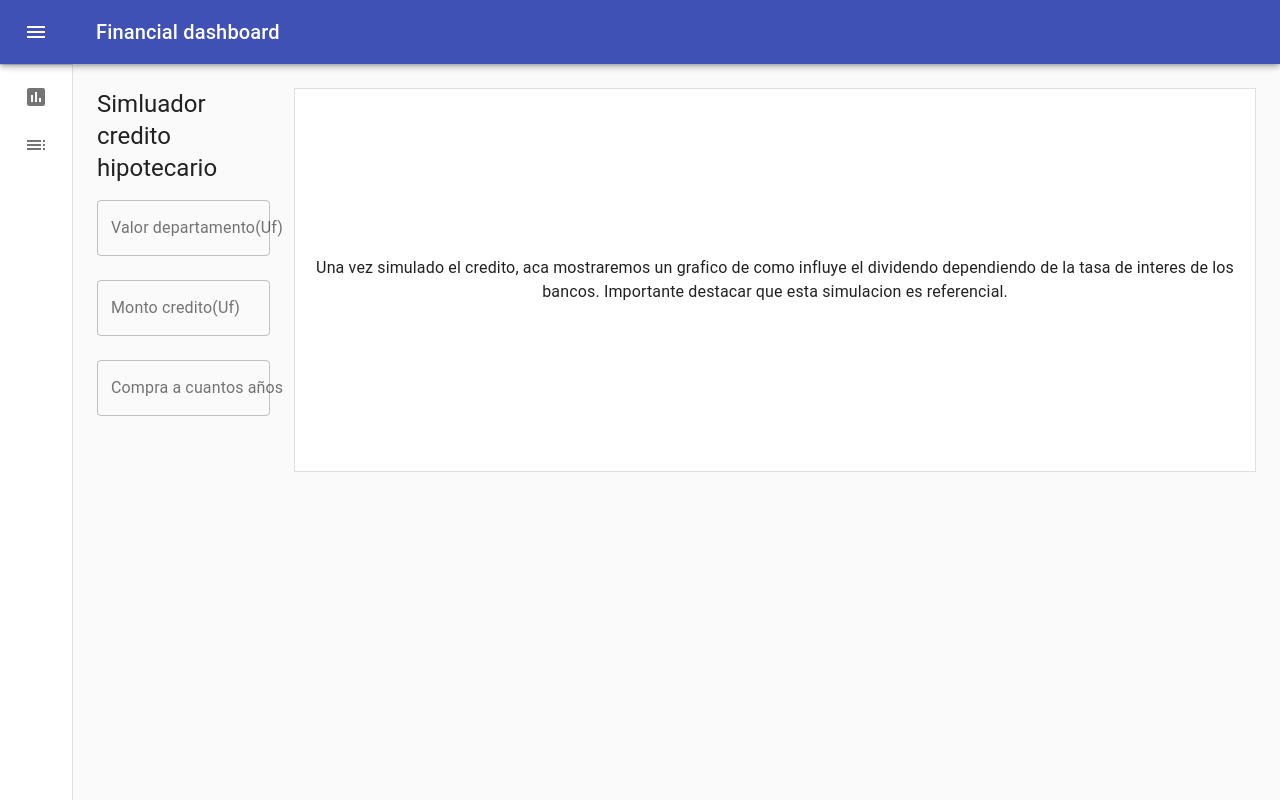
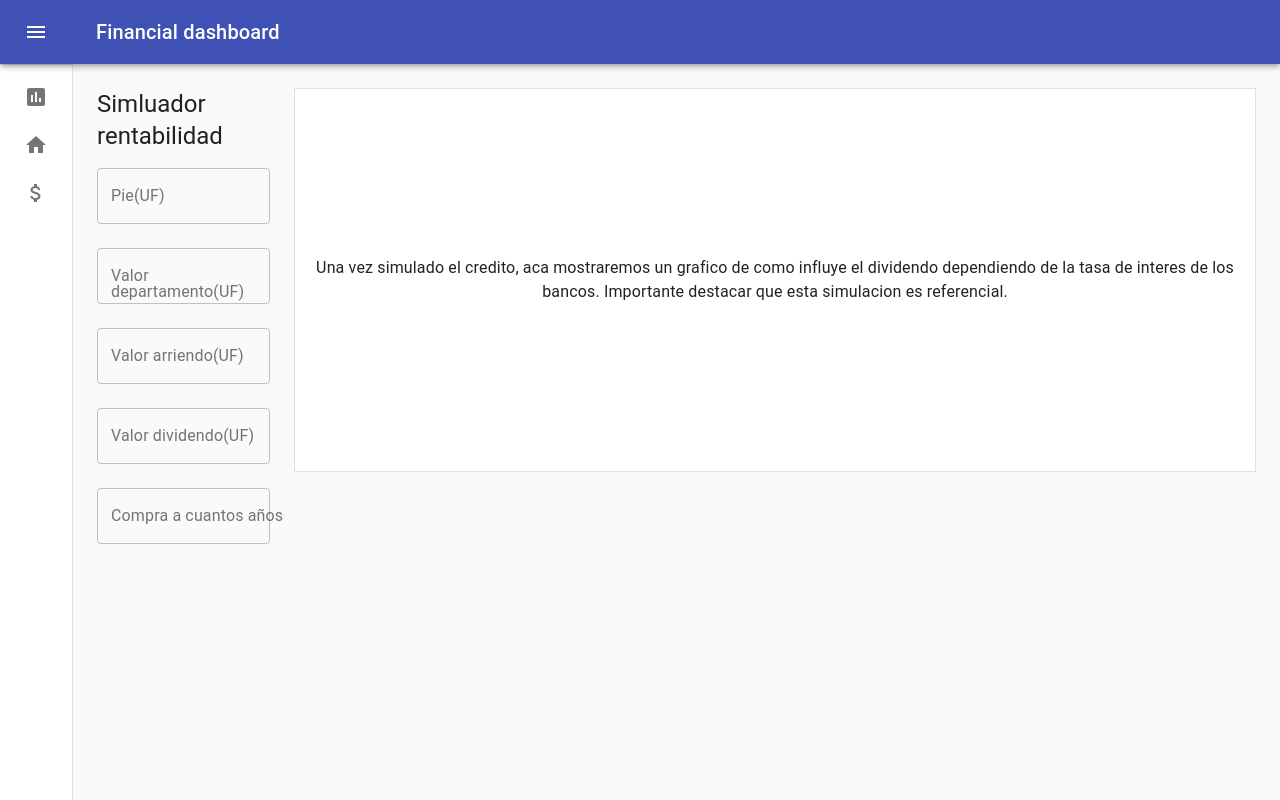
Before and after one commit to mopitz199/financial-app, a React (Create React App) app: page / in a window 1280 px wide. Built offline with nearby package versions, Linux system fonts and the light colour scheme; no server answers.

Commit message:
chore(financial_app): new form to simulate the profitability of a apartment

```diff
--- a/src/App.js
+++ b/src/App.js
@@ -20,11 +20,13 @@ import ListItem from '@material-ui/core/ListItem';
 import ListItemIcon from '@material-ui/core/ListItemIcon';
 import ListItemText from '@material-ui/core/ListItemText';
 import InsertChart from '@material-ui/icons/InsertChart';
-import Toc from '@material-ui/icons/Toc';
+import Home from '@material-ui/icons/Home';
+import AttachMoney from '@material-ui/icons/AttachMoney';
 
 
 import Indicators from './pages/indicators';
-import Simulations from './pages/simulations';
+import MortgageSimulation from './pages/mortgage-simulation';
+import ProfitabilitySimulation from './pages/profitability-simulation';
 
 
 const drawerWidth = 240;
@@ -96,14 +98,15 @@ const useStyles = makeStyles(theme => ({
 
 const pages = [
   {'title': 'Graficos', 'icon': <InsertChart />},
-  {'title': 'Simuladores', 'icon': <Toc />},
+  {'title': 'Credito hipotecario', 'icon': <Home />},
+  {'title': 'Rentabilidad', 'icon': <AttachMoney />},
 ]
 
 export default function MiniDrawer() {
   const classes = useStyles();
   const theme = useTheme();
   const [open, setOpen] = React.useState(false);
-  const [currentPage, setCurrentPage] = React.useState(pages[1]);
+  const [currentPage, setCurrentPage] = React.useState(pages[2]);
 
   const [irpdData, setIrpdData] = useState([])
   const [nationalOfferData, setNationalOfferData] = useState([])
@@ -155,11 +158,17 @@ export default function MiniDrawer() {
           commercialInterestRateData={commercialInterestRateData}
         />
       )
-    }else{
+    }else if(currentPage.title==="Credito hipotecario"){
       return (
-        <Simulations
+        <MortgageSimulation
           irpdData={irpdData}
           mortgageInterestRateData={mortgageInterestRateData}
+        />
+      )
+    }else if(currentPage.title==="Rentabilidad"){
+      return (
+        <ProfitabilitySimulation
+          irpdData={irpdData}
         />
       )
     }
--- a/src/components/dividend-simulator-form.js
+++ b/src/components/dividend-simulator-form.js
@@ -3,15 +3,6 @@ import { makeStyles, useTheme } from '@material-ui/core/styles';
 import Grid from '@material-ui/core/Grid';
 import Typography from '@material-ui/core/Typography';
 import TextField from '@material-ui/core/TextField';
-import Button from '@material-ui/core/Button';
-import Box from '@material-ui/core/Box';
-
-import DialogTitle from '@material-ui/core/DialogTitle';
-import Dialog from '@material-ui/core/Dialog';
-import DialogContent from '@material-ui/core/DialogContent';
-import DialogContentText from '@material-ui/core/DialogContentText';
-
-import {cuandoPuedoVender2} from '../utils';
 
 const useStyles = makeStyles(theme => ({
   fullWidth: {
@@ -35,31 +26,13 @@ export default function SimulatorDividendForm(props){
   const classes = useStyles();
   const theme = useTheme();
 
-  const [open, setOpen] = React.useState(false)
-
-  function modal(){
-    return (
-      <Dialog onClose={() => setOpen(false)} aria-labelledby="simple-dialog-title" open={open}>
-        <DialogTitle id="simple-dialog-title" style={{backgroundColor: theme.palette.primary.main, color: theme.palette.common.white}}>Resultado</DialogTitle>
-        <DialogContent>
-          <Box pb={5} pt={5}>
-            <Grid container alignItems="center" justify="center">
-              <DialogContentText>hola</DialogContentText>
-            </Grid>
-          </Box>
-        </DialogContent>
-      </Dialog>
-    )
-  }
-
   return (
     <Grid container>
-      {modal()}
       <Typography variant="h5">Simluador credito hipotecario</Typography>
       <TextField
         id="outlined-name"
         className={classes.fullWidth}
-        label="Valor departamento(Uf)"
+        label="Valor departamento(UF)"
         value={props.values.valorDepartamento}
         onChange={props.handleChange('valorDepartamento')}
         margin="normal"
@@ -68,7 +41,7 @@ export default function SimulatorDividendForm(props){
       <TextField
         id="outlined-name"
         className={classes.fullWidth}
-        label="Monto credito(Uf)"
+        label="Monto credito(UF)"
         value={props.values.montoCredito}
         onChange={props.handleChange('montoCredito')}
         margin="normal"
--- /dev/null
+++ b/src/components/profitability-chart.js
@@ -0,0 +1,59 @@
+import React, {useState} from 'react';
+
+import {
+  LineChart, Line, XAxis, YAxis, CartesianGrid, Tooltip, Legend
+} from 'recharts';
+
+import BaseChartCard from './base-chart-card';
+
+import {cuandoPuedoVender2, toMoney} from '../utils';
+
+export default function ProfitabilityChart(props){
+
+  function buildData(){
+    var resp = []
+    for(let year=1; year<=props.compraAnios; year++){
+      resp.push({
+        'name': `${year}`,
+        'rentabilidad': parseInt(cuandoPuedoVender2(
+          Number(props.pie),
+          Number(props.rentabilidad),
+          Number(props.valorDepartamento),
+          Number(props.valorArriendo),
+          Number(props.valorDividendo),
+          Number(props.compraAnios),
+          year))
+      })
+    }
+    return resp
+  }
+
+  const legendData = [
+    {'key': 'rentabilidad', 'color': 'red', 'title': 'Rentabilidad'}
+  ]
+
+  return(
+    <BaseChartCard
+      title="Rentabilidad"
+      legendData={legendData}
+      dataLength={1}
+      onLegendClick={null}
+    >
+      <LineChart data={buildData()}>
+
+        <Line
+          type="monotone"
+          name={legendData[0].title}
+          dataKey={legendData[0].key}
+          stroke={legendData[0].color}
+          dot={false}/>
+
+        <XAxis dataKey="name"/>
+
+        <YAxis type="number" domain={['dataMin', 'dataMax']}/>
+        <Tooltip formatter={(value, name, props) => toMoney(value)}/>
+        <CartesianGrid strokeDasharray="3 3" />
+      </LineChart>
+    </BaseChartCard>
+  )
+}
--- a/src/components/simulador-rentabilidad-form.js
+++ b/src/components/simulador-rentabilidad-form.js
@@ -35,100 +35,42 @@ export default function SimulatorProfitabilityForm(props){
   const classes = useStyles();
   const theme = useTheme();
 
-  const handleChange = name => event => {
-    setValues({ ...values, [name]: event.target.value });
-  };
-
-  const [values, setValues] = React.useState({
-    pie: '',
-    valorDepartamento: '',
-    valorArriendo: '',
-    valorDividendo: '',
-    compraAnios: '',
-    calcularAnios: '',
-  });
-
-  const [open, setOpen] = React.useState(true)
-  const [calculate, setCalculate] = React.useState(0)
-
-  function onCalculate(){
-    let value = cuandoPuedoVender2(
-      parseFloat(values.pie),
-      parseFloat(props.interestRate/100),
-      parseFloat(values.valorDepartamento),
-      parseFloat(values.valorArriendo),
-      parseFloat(values.valorDividendo),
-      parseFloat(values.compraAnios),
-      parseFloat(values.calcularAnios))
-
-    setCalculate(value)
-    setOpen(true)
-  }
-
-  function modal(){
-    return (
-      <Dialog onClose={() => setOpen(false)} aria-labelledby="simple-dialog-title" open={open}>
-        <DialogTitle id="simple-dialog-title" style={{backgroundColor: theme.palette.primary.main, color: theme.palette.common.white}}>Resultado</DialogTitle>
-        <DialogContent>
-          <Box pb={5} pt={5}>
-            <Grid container alignItems="center" justify="center">
-              {calculate < 0 ? (
-                <DialogContentText>
-                  Al cabo de {values.calcularAnios} años tendras una
-                  <span className={`${classes.importantText} ${classes.greenText}`}> deuda </span>
-                  de <span className={`${classes.importantText}`}>${Math.abs(parseInt(calculate))}</span>
-                </DialogContentText>
-              ): (
-                <DialogContentText>
-                  Al cabo de {values.calcularAnios} años tendras una
-                  <span className={`${classes.importantText} ${classes.greenText}`}> ganancia </span>
-                  de <span className={`${classes.importantText}`}>${Math.abs(parseInt(calculate))}</span>
-                </DialogContentText>
-              )}
-            </Grid>
-          </Box>
-        </DialogContent>
-      </Dialog>
-    )
-  }
-
   return (
     <Grid container>
-      {modal()}
       <Typography variant="h5">Simluador rentabilidad</Typography>
       <TextField
         id="outlined-name"
         className={classes.fullWidth}
-        label="Pie"
-        value={values.pie}
-        onChange={handleChange('pie')}
+        label="Pie(UF)"
+        value={props.values.pie}
+        onChange={props.handleChange('pie')}
         margin="normal"
         variant="outlined"
       />
       <TextField
         id="outlined-name"
         className={classes.fullWidth}
-        label="Valor departamento"
-        value={values.valorDepartamento}
-        onChange={handleChange('valorDepartamento')}
+        label="Valor departamento(UF)"
+        value={props.values.valorDepartamento}
+        onChange={props.handleChange('valorDepartamento')}
         margin="normal"
         variant="outlined"
       />
       <TextField
         id="outlined-name"
         className={classes.fullWidth}
-        label="Valor arriendo"
-        value={values.valorArriendo}
-        onChange={handleChange('valorArriendo')}
+        label="Valor arriendo(UF)"
+        value={props.values.valorArriendo}
+        onChange={props.handleChange('valorArriendo')}
         margin="normal"
         variant="outlined"
       />
       <TextField
         id="outlined-name"
         className={classes.fullWidth}
-        label="Valor dividendo"
-        value={values.valorDividendo}
-        onChange={handleChange('valorDividendo')}
+        label="Valor dividendo(UF)"
+        value={props.values.valorDividendo}
+        onChange={props.handleChange('valorDividendo')}
         margin="normal"
         variant="outlined"
       />
@@ -136,28 +78,11 @@ export default function SimulatorProfitabilityForm(props){
         id="outlined-name"
         className={classes.fullWidth}
         label="Compra a cuantos años"
-        value={values.compraAnios}
-        onChange={handleChange('compraAnios')}
+        value={props.values.compraAnios}
+        onChange={props.handleChange('compraAnios')}
         margin="normal"
         variant="outlined"
       />
-      <TextField
-        id="outlined-name"
-        className={classes.fullWidth}
-        label="Calcular en cuantos años"
-        value={values.calcularAnios}
-        onChange={handleChange('calcularAnios')}
-        margin="normal"
-        variant="outlined"
-      />
-      <Button
-        variant="contained"
-        color="primary"
-        className={classes.fullWidth}
-        onClick={() => onCalculate()}
-        >
-        Calcular
-      </Button>
     </Grid>
   )
 }
--- a/src/pages/simulations.js
+++ b/src/pages/mortgage-simulation.js
@@ -3,10 +3,9 @@ import { makeStyles, useTheme } from '@material-ui/core/styles';
 import Grid from '@material-ui/core/Grid';
 import Typography from '@material-ui/core/Typography';
 import Box from '@material-ui/core/Box';
-import SimulatorProfitabilityForm from '../components/simulador-rentabilidad-form';
-import DividendWithInterestRateVariableChart from '../components/dividend-with-interest-rate-variable';
+import DividendWithInterestRateVariableChart from '../components/dividend-with-interest-rate-variable-chart';
 import SimulatorDividendForm from '../components/dividend-simulator-form';
-import {getAppreciationRate, calculoDividendoFinal, getCurrentMortgageRate} from '../utils';
+import {calculoDividendoFinal, getCurrentMortgageRate} from '../utils';
 
 const useStyles = makeStyles(theme => ({
   fullWidth: {
@@ -21,11 +20,25 @@ const useStyles = makeStyles(theme => ({
   importantText:{
     fontSize: '1.1em',
     fontWeight: '600'
+  },
+  resultBox:{
+    backgroundColor: "#3a8f3a",
+    color: theme.palette.common.white,
+    borderRadius: '5px'
+  },
+  chartContainerEmptyBox:{
+    backgroundColor: theme.palette.common.white,
+    borderColor: theme.palette.grey[300],
+    borderWidth: '1px',
+    borderStyle: 'solid'
+  },
+  chartEmptyBox:{
+    height: '350px'
   }
 }));
 
 
-export default function Simulations(props){
+export default function MortgageSimulation(props){
 
   const theme = useTheme();
   const classes = useStyles();
@@ -39,19 +52,8 @@ export default function Simulations(props){
     setValues({ ...values, [name]: event.target.value });
   };
 
-  const onCalculate = () => {
-    console.log(values.valorDepartamento)
-    console.log(values.montoCredito)
-    console.log(values.anios)
-  }
-
-  function genericInterestRate(){
-    let interestRates = getAppreciationRate(props.irpdData)
-    return interestRates['dpto_general']
-  }
-
   function isValid(){
-    return values.valorDepartamento && values.montoCredito && values.anios
+    return values.valorDepartamento && values.montoCredito && values.anios && props.mortgageInterestRateData.length > 0
   }
 
   function calculateDividend(){
@@ -69,11 +71,10 @@ export default function Simulations(props){
         <Grid item lg={2}>
           <SimulatorDividendForm
             values={values}
-            onCalculate={onCalculate}
             handleChange={handleChange}
           />
           {isValid() &&
-            <Box mt={1} p={2} style={{backgroundColor: "#3a8f3a", color: theme.palette.common.white, borderRadius: '5px'}}>
+            <Box mt={1} p={2} className={classes.resultBox}>
               <Typography>El valor de su dividendo mensual sera de <span className={classes.importantText}>{calculateDividend()} UF</span></Typography>
             </Box>
           }
@@ -87,9 +88,13 @@ export default function Simulations(props){
               mortgageInterestRateData={props.mortgageInterestRateData}
             />
           ) : (
-            <Box p={2} style={{backgroundColor: theme.palette.common.white, borderColor: theme.palette.grey[300], borderWidth: '1px', borderStyle: 'solid'}}>
-              <Grid container style={{'height': '350px'}} justify="center" alignItems="center">
-                <Typography style={{textAlign: 'center'}}>Una vez simulado el credito, aca mostraremos un grafico de como influye el dividendo dependiendo de la tasa de interes de los bancos. Importante destacar que esta simulacion es referencial.</Typography>
+            <Box p={2} className={classes.chartContainerEmptyBox}>
+              <Grid container className={classes.chartEmptyBox} justify="center" alignItems="center">
+                <Typography style={{textAlign: 'center'}}>
+                  Una vez simulado el credito, aca mostraremos un grafico de como
+                  influye el dividendo dependiendo de la tasa de interes de los bancos.
+                  Importante destacar que esta simulacion es referencial.
+                </Typography>
               </Grid>
             </Box>
           )}
--- /dev/null
+++ b/src/pages/profitability-simulation.js
@@ -0,0 +1,117 @@
+import React from 'react';
+import { makeStyles, useTheme } from '@material-ui/core/styles';
+import Grid from '@material-ui/core/Grid';
+import Typography from '@material-ui/core/Typography';
+import Box from '@material-ui/core/Box';
+import DividendWithInterestRateVariableChart from '../components/dividend-with-interest-rate-variable-chart';
+import ProfitabilityChart from '../components/profitability-chart';
+import SimulatorProfitabilityForm from '../components/simulador-rentabilidad-form';
+import {calculoDividendoFinal, getCurrentMortgageRate, getAppreciationRate, cuandoPuedoVender} from '../utils';
+
+const useStyles = makeStyles(theme => ({
+  fullWidth: {
+    width: '100%'
+  },
+  greenText:{
+    color: 'green'
+  },
+  redText:{
+    color: 'red'
+  },
+  importantText:{
+    fontSize: '1.1em',
+    fontWeight: '600'
+  },
+  resultBox:{
+    backgroundColor: "#3a8f3a",
+    color: theme.palette.common.white,
+    borderRadius: '5px'
+  },
+  chartContainerEmptyBox:{
+    backgroundColor: theme.palette.common.white,
+    borderColor: theme.palette.grey[300],
+    borderWidth: '1px',
+    borderStyle: 'solid'
+  },
+  chartEmptyBox:{
+    height: '350px'
+  }
+}));
+
+
+export default function ProfitabilitySimulation(props){
+
+  const theme = useTheme();
+  const classes = useStyles();
+  const [values, setValues] = React.useState({
+    pie: '',
+    valorDepartamento: '',
+    valorArriendo: '',
+    valorDividendo: '',
+    compraAnios: '',
+  });
+
+  const handleChange = name => event => {
+    setValues({ ...values, [name]: event.target.value });
+  };
+
+  function isValid(){
+    return values.pie && values.valorDividendo && values.compraAnios && values.valorDepartamento && values.valorArriendo && props.irpdData
+  }
+
+  function cuandoVender(){
+    let mes = cuandoPuedoVender(
+      Number(values.pie),
+      Number((getRentabilidad()/100)),
+      Number(values.valorDepartamento),
+      Number(values.valorArriendo),
+      Number(values.valorDividendo),
+      Number(values.compraAnios))
+    return Number(mes)
+  }
+
+  function getRentabilidad(){
+    let data = getAppreciationRate(props.irpdData)
+    return data['dpto_general']
+  }
+
+  return (
+    <Grid container justify="center">
+      <Grid container spacing={3}>
+        <Grid item lg={2}>
+          <SimulatorProfitabilityForm
+            values={values}
+            handleChange={handleChange}
+          />
+          {isValid() &&
+            <Box mt={1} p={2} className={classes.resultBox}>
+              <Typography>Su inmueble sera rentable al mes <span className={classes.importantText}>{cuandoVender()}</span></Typography>
+            </Box>
+          }
+        </Grid>
+        <Grid item lg={10}>
+          {isValid() ? (
+            <ProfitabilityChart
+              pie={values.pie}
+              valorDepartamento={values.valorDepartamento}
+              valorArriendo={values.valorArriendo}
+              valorDividendo={values.valorDividendo}
+              compraAnios={values.compraAnios}
+              rentabilidad={getRentabilidad()/100}
+            />
+          ) : (
+            <Box p={2} className={classes.chartContainerEmptyBox}>
+              <Grid container className={classes.chartEmptyBox} justify="center" alignItems="center">
+                <Typography style={{textAlign: 'center'}}>
+                  Una vez simulado el credito, aca mostraremos un grafico de como
+                  influye el dividendo dependiendo de la tasa de interes de los bancos.
+                  Importante destacar que esta simulacion es referencial.
+                </Typography>
+              </Grid>
+            </Box>
+          )}
+        </Grid>
+      </Grid>
+    </Grid>
+  )
+}
--- a/src/utils.js
+++ b/src/utils.js
@@ -26,6 +26,11 @@ export function cuandoPuedoVender(pie, rentabilidad, valor_departamento, valor_a
       mes += 1
   }
   return mes-1
+}
+
+export function toMoney(number){
+  number = parseInt(number)
+  return `$${number.toLocaleString("es")}`
 }
 
 export function cuandoPuedoVender2(pie, rentabilidad, valor_departamento, valor_arriendo, dividendo, anios, anios2){
```
Also changed, not shown: src/components/dividend-with-interest-rate-variable-chart.js (renamed from src/components/dividend-with-interest-rate-variable.js).
